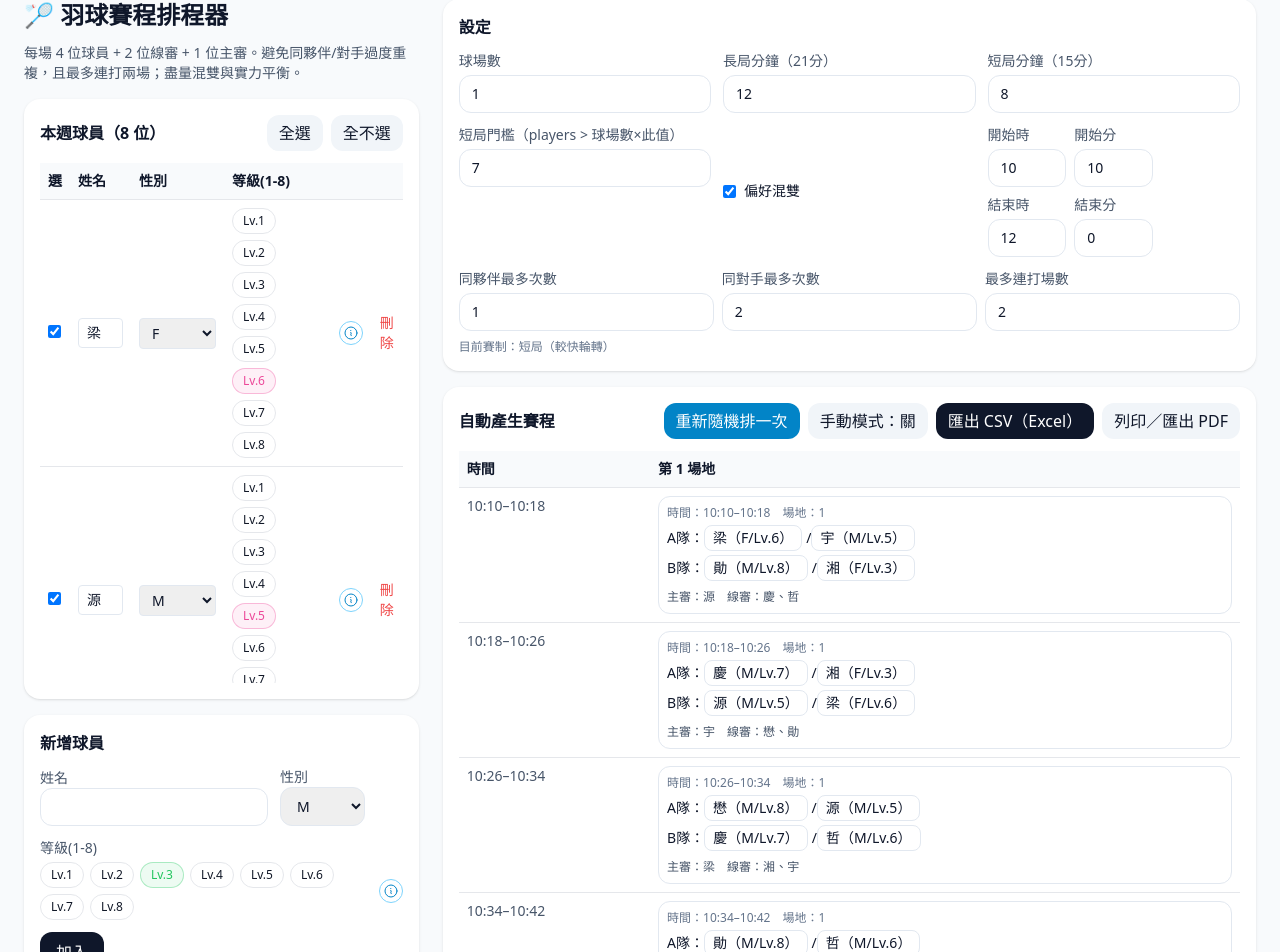
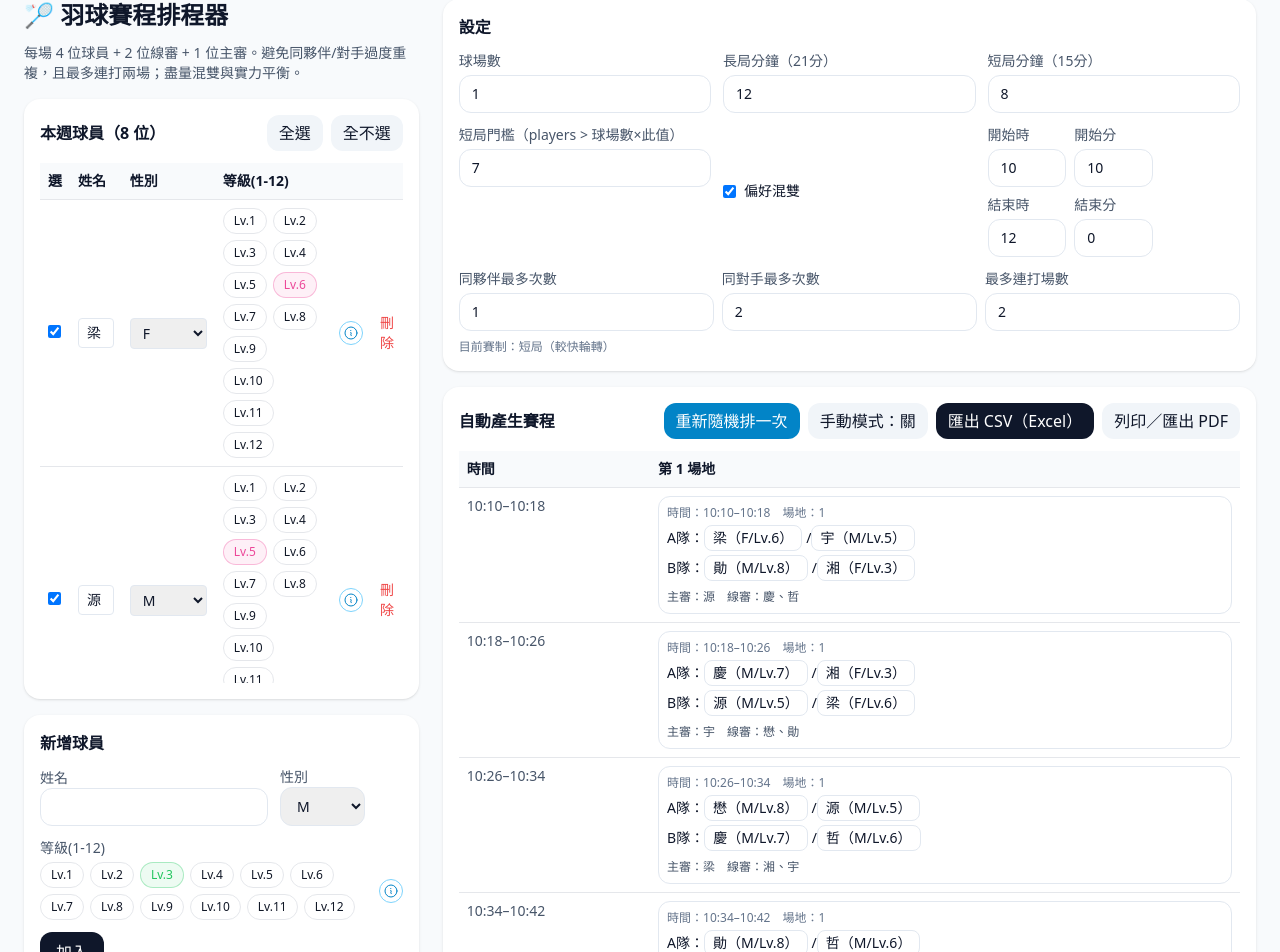
Before and after one commit to liangnaiyun-tw/badminton-scheduler, a React (Vite) app: page /schedule in a window 1280 px wide. Shown: the part 219-1171 px from the top of the page. Built offline with nearby package versions, Linux system fonts and the light colour scheme.

Commit message:
調整等級加到12

```diff
--- a/src/App.tsx
+++ b/src/App.tsx
@@ -32,7 +32,7 @@ export default function App() {
       <main className="w-full">
         <div className="card">
           <Routes>
-            <Route path="/" element={<Navigate to="/matches" replace />} />
+            <Route path="/" element={<Navigate to="/schedule" replace />} />
             <Route path="/schedule" element={<SchedulePage />} />
             <Route path="/matches" element={<MatchesPage />} />
             <Route path="*" element={<MatchesPage />} />
--- a/src/pages/SchedulePage.tsx
+++ b/src/pages/SchedulePage.tsx
@@ -7,14 +7,14 @@ import { InformationCircleIcon } from "@heroicons/react/24/outline";
 const genders = ["M", "F", "Other"] as const;
 type Gender = typeof genders[number];
 
-/* ---- Level / Skill (1–8) 與說明 ---- */
-export type Level = 1 | 2 | 3 | 4 | 5 | 6 | 7 | 8;
-type Skill = Level; // skill 也走 1–8
+/* ---- Level / Skill (1–12) 與說明 ---- */
+export type Level = 1 | 2 | 3 | 4 | 5 | 6 | 7 | 8 | 9 | 10 | 11 | 12;
+type Skill = Level; // skill 也走 1–12
 
-const clampLevel = (n: number): Level => (n < 1 ? 1 : n > 8 ? 8 : (n as Level));
+const clampLevel = (n: number): Level => (n < 1 ? 1 : n > 12 ? 12 : (n as Level));
 const levelLabel = (lv: Level) => `Lv.${lv}`;
 
-/** 參考台灣羽球推廣協會分級（精簡版 1–8） */
+/** 參考台灣羽球推廣協會分級（精簡版 1–12） */
 const LEVEL_INFO: Record<Level, { title: string; desc: string }> = {
   1: { title: "新手階", desc: "剛接觸規則與禮儀，基本發球/回球成功率較低。" },
   2: { title: "新手階", desc: "能在中場以平抽/高球往返約10拍，發球成功率約半數。" },
@@ -24,14 +24,20 @@ const LEVEL_INFO: Record<Level, { title: string; desc: string }> = {
   6: { title: "初中階", desc: "步伐順暢；能後場進攻與網前變化；偶有非受迫失誤；一般球團中下段位。" },
   7: { title: "初中階", desc: "殺/切/勾能定點或變向；攻守有概念，準確率約7成；具初步防守能力。" },
   8: { title: "中階", desc: "具基本戰術與輪轉；切、殺、吊等技術穩定度提高，防守開始帶變化。" },
+  9: { title: "中階", desc: "具基本戰術與輪轉；切、殺、吊等技術穩定度提高，防守開始帶變化。" },
+  10: { title: "中階", desc: "具基本戰術與輪轉；切、殺、吊等技術穩定度提高，防守開始帶變化。" },
+  11: { title: "中階", desc: "具基本戰術與輪轉；切、殺、吊等技術穩定度提高，防守開始帶變化。" },
+  12: { title: "中階", desc: "具基本戰術與輪轉；切、殺、吊等技術穩定度提高，防守開始帶變化。" }
 };
 
-/** 顏色分帶（1–3 綠、4–6 粉、7–8 黃） */
+/** 顏色分帶（1–3 綠、4–6 粉、7–8 黃、9-12 藍） */
 const levelBand = (lv: Level) => {
   let color = "#22c55e"; // 1–3 綠
   if (lv >= 4 && lv <= 6) color = "#ec4899"; // 4–6 粉
-  if (lv >= 7) color = "#f59e0b"; // 7–8 黃
+  if (lv >= 7 && lv <= 8) color = "#f59e0b"; // 7–8 黃
+  if (lv >= 9 && lv <= 12) color = "#3b82f6"; // 9–12 藍 (可自行換色)
   return { title: LEVEL_INFO[lv].title, color };
+
 };
 
 /* =========================
@@ -386,7 +392,7 @@ function LevelPills({ value, onChange, disabled }: { value?: Level; onChange: (l
   return (
     <div className="flex items-center gap-2">
       <div role="radiogroup" aria-label="Select player level" className="flex flex-wrap gap-1.5">
-        {[1,2,3,4,5,6,7,8].map(n => {
+        {[1,2,3,4,5,6,7,8,9,10,11,12].map(n => {
           const active = v === n; const { color } = levelBand(n as Level);
           return (
             <button key={n} role="radio" aria-checked={active} onClick={() => !disabled && onChange(n as Level)} disabled={disabled}
@@ -569,7 +575,7 @@ function PlayerEditor({ players, setPlayers }: { players: Player[]; setPlayers:
             <th className="text-left p-2">選</th>
             <th className="text-left p-2">姓名</th>
             <th className="text-left p-2">性別</th>
-            <th className="text-left p-2">等級(1-8)</th>
+            <th className="text-left p-2">等級(1-12)</th>
             <th className="text-left p-2"></th>
           </tr>
         </thead>
@@ -612,7 +618,7 @@ function AddPlayer({ onAdd }: { onAdd: (p: Player) => void }) {
           </select>
         </label>
         <label className="text-sm">
-          <div className="text-slate-600 mb-1">等級(1-8)</div>
+          <div className="text-slate-600 mb-1">等級(1-12)</div>
           <LevelPills value={level} onChange={setLevel} />
         </label>
         <button className="px-4 py-2 rounded-xl bg-slate-900 text-white hover:bg-slate-700"
```
